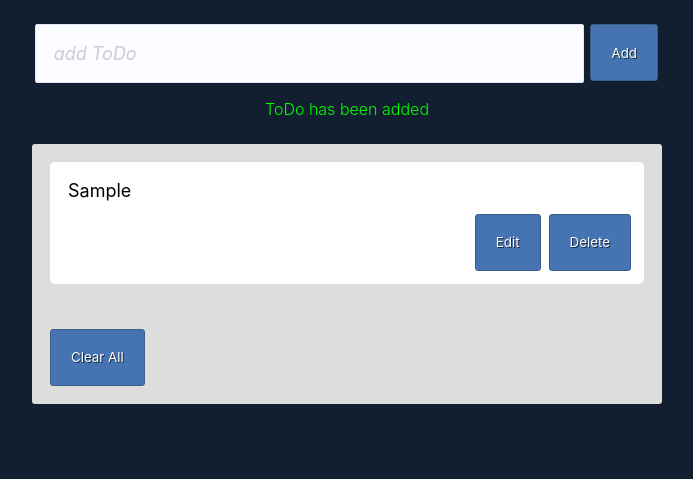
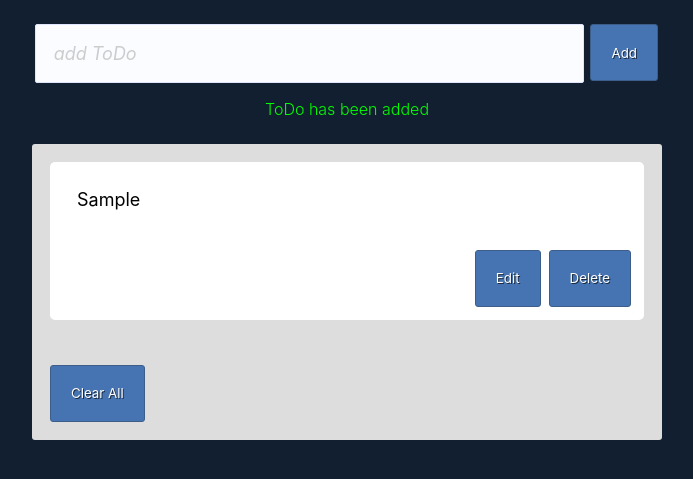
Before and after one commit to ivardesign/hrext07-my-cruddy-app, a plain HTML site: page index.html in a window 1280 px wide. Both pictures are taken after typing "Sample" into the empty fields and a click on the button "Add". Shown: the part 135-614 px from the top of the page, without its empty margins (293-986 px from the left). Drawn offline with nearby package versions, Linux system fonts and the light colour scheme.

Commit message:
adjusted margin for todo item text

```diff
--- a/css/style.css
+++ b/css/style.css
@@ -72,7 +72,8 @@ footer {
 
 .item {
   display: block;
-  padding: .5em;
+  padding: 1em;
+  margin-bottom: 1em;
 }
 
 .item-buttons {
```
